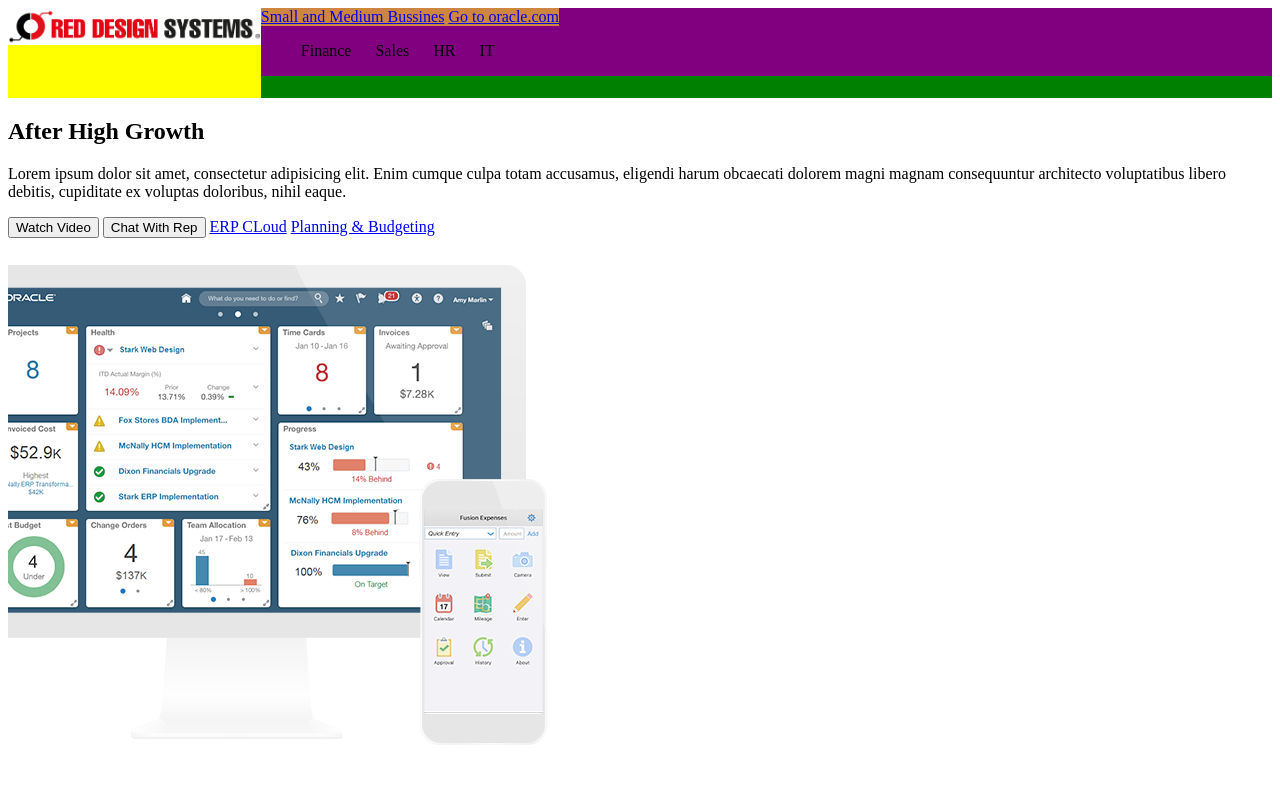
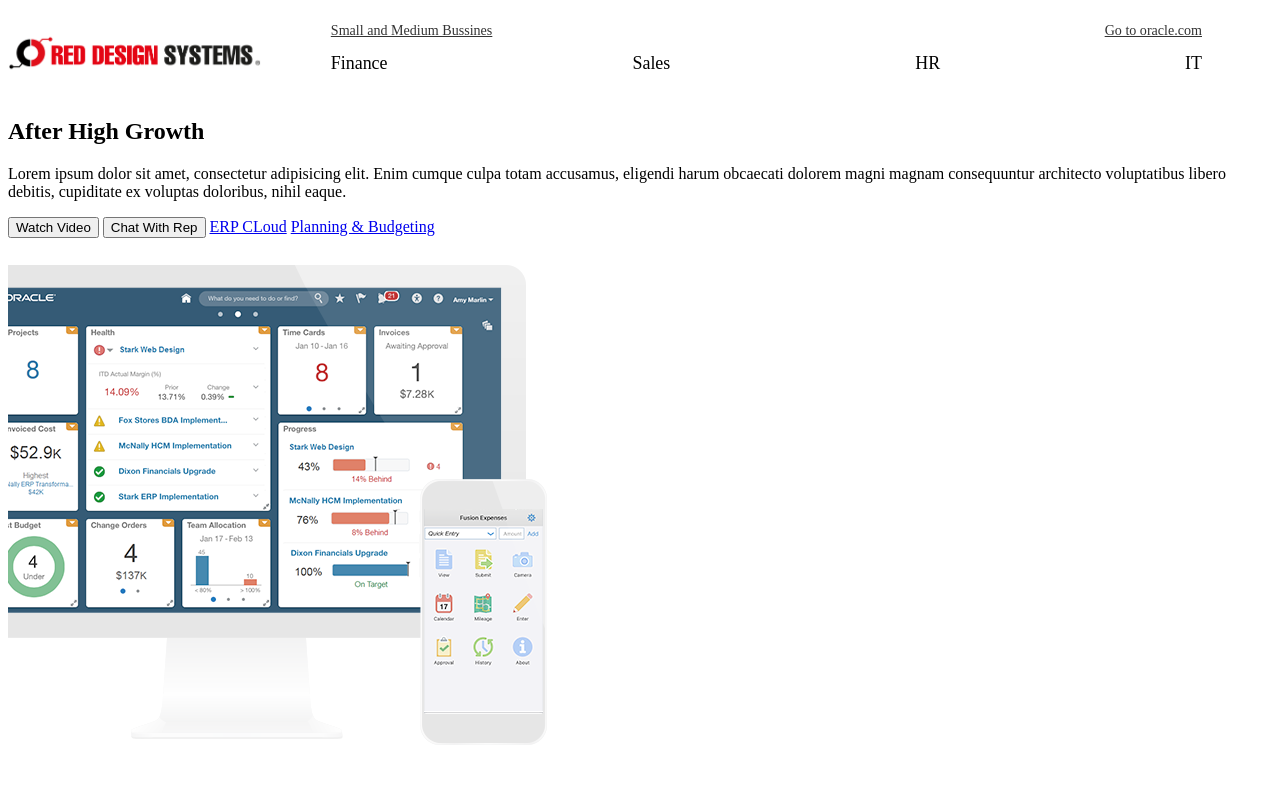
Before and after one commit to CamoRacoon/PracticaRDS1, a plain HTML site: page INDEX.HTML in a window 1280 px wide. Shown: the top 787 px of the page. Drawn offline with Linux system fonts and the light colour scheme.

Commit message:
Estilos CSS Header 100%

```diff
--- a/src/css/index.css
+++ b/src/css/index.css
@@ -1,42 +1,72 @@
+/*GENERAL*/
 
+body, html {
+	font-size: 16px;
+}
 
 /* HEADER*/
 
 .header {
-	background-color: green;
 	height: 90px;
 }
 
 .header-logo {
 	height: 100%;
-	background-color: yellow;
 	width: 20%;
 	display: inline-block;
-	vertical-align: middle;
+	position: relative;
 }
 
 .header-logo img {
 	width: 100%;
+	position: absolute;
+	top: 0;
+	bottom: 0;
+	left: 0;
+	right: 0;
+	margin: auto;
 }
 
 .header-main {
 	width: 80%;
-	background-color: purple;
 	display: inline-block;
+	float: right;
+	height: 45px;
+	padding: 0 70px;
+	box-sizing: border-box;
+}
+
+.header-main .links {.
+	height: 45px;
+	line-height: 45px;
+	font-size: 0.88em;
+}
+
+.header-main .links a {
+	color: #333333;
+}
+
+.header-main .links  a:nth-child(2){
 	float: right;
 }
 
-.header-main .links {
-	background-color: peru;
-	display: inline-block;
+.header-main .main-list{
+	margin: 0;
+	padding: 0;
+	display: flex;
+	justify-content: space-between;
+	font-size: 1.12em;
 }
 
 .header-main .main-list-item {
 	display: inline-block;
-	margin-right: 20px;
 }
 
 .header-main .main-list-item a {
 	color: black;
 	text-decoration: none;
 }
+
+.header-main .main-list-item a:hover {
+	color: #f80000;
+}
```
